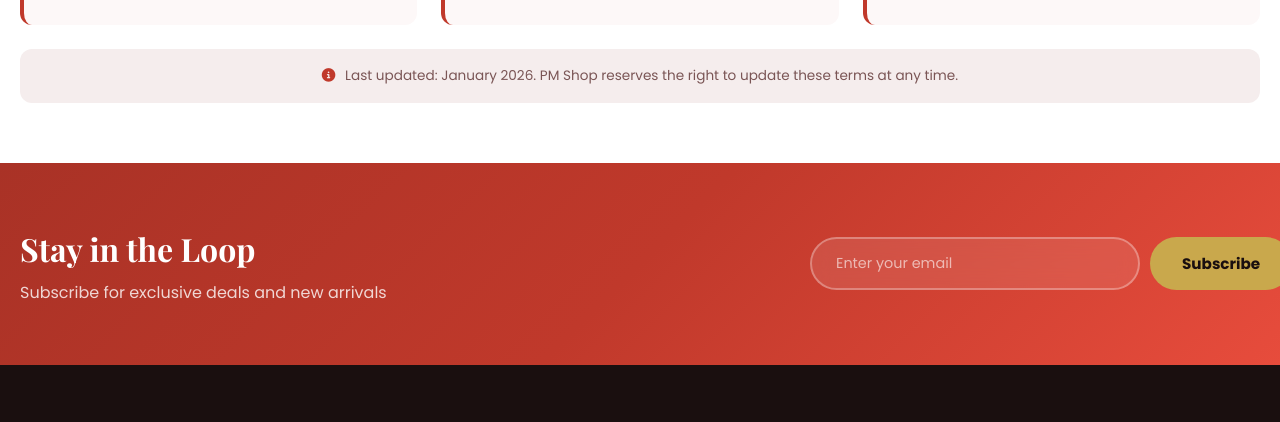
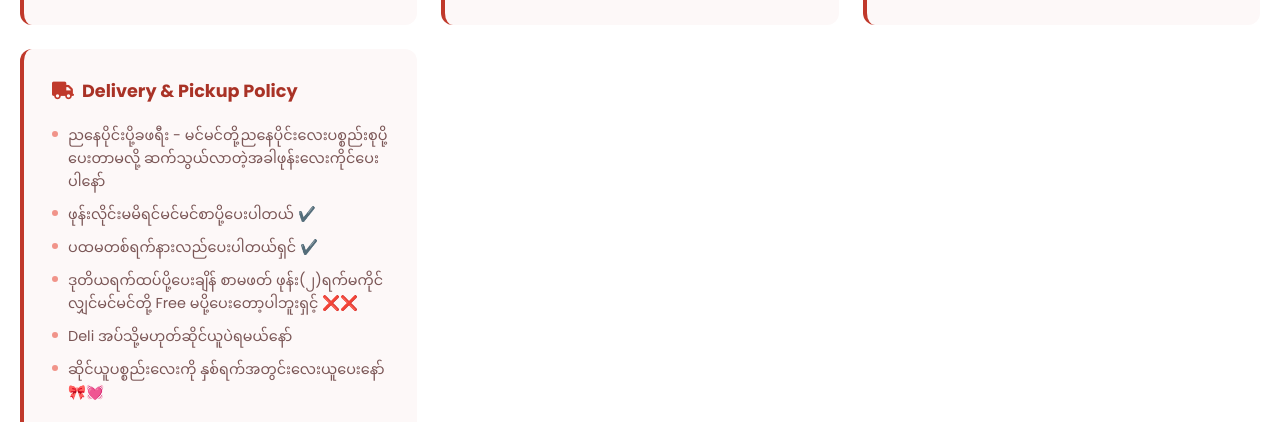
Before and after one commit to aungheinsett/pm-shop, a website: page index.html in a window 1280 px wide. Shown: the part 7194-7616 px from the top of the page. Drawn offline with nearby package versions, Linux system fonts and the light colour scheme; no server answers.

Commit message:
Add delivery policy to terms

```diff
--- a/index.html
+++ b/index.html
@@ -241,6 +241,17 @@
               <li>Dedicated support for order tracking issues.</li>
             </ul>
           </div>
+          <div class="terms-card">
+            <h3><i class="fas fa-truck"></i> Delivery & Pickup Policy</h3>
+            <ul>
+              <li>ညနေပိုင်းပို့ခဖရီး - မင်မင်တို့ညနေပိုင်းလေးပစ္စည်းစုပို့ပေးတာမလို့ ဆက်သွယ်လာတဲ့အခါဖုန်းလေးကိုင်ပေးပါနော်</li>
+              <li>ဖုန်းလိုင်းမမိရင်မင်မင်စာပို့ပေးပါတယ် ✔️</li>
+              <li>ပထမတစ်ရက်နားလည်ပေးပါတယ်ရှင် ✔️</li>
+              <li>ဒုတိယရက်ထပ်ပို့ပေးချိန် စာမဖတ် ဖုန်း(၂)ရက်မကိုင်လျှင်မင်မင်တို့ Free မပို့ပေးတော့ပါဘူးရှင့် ❌❌</li>
+              <li>Deli အပ်သို့မဟုတ်ဆိုင်ယူပဲရမယ်နော်</li>
+              <li>ဆိုင်ယူပစ္စည်းလေးကို နှစ်ရက်အတွင်းလေးယူပေးနော် 🎀💓</li>
+            </ul>
+          </div>
         </div>
         <p class="terms-update"><i class="fas fa-info-circle"></i> Last updated: January 2026. PM Shop reserves the right to update these terms at any time.</p>
       </div>
```
